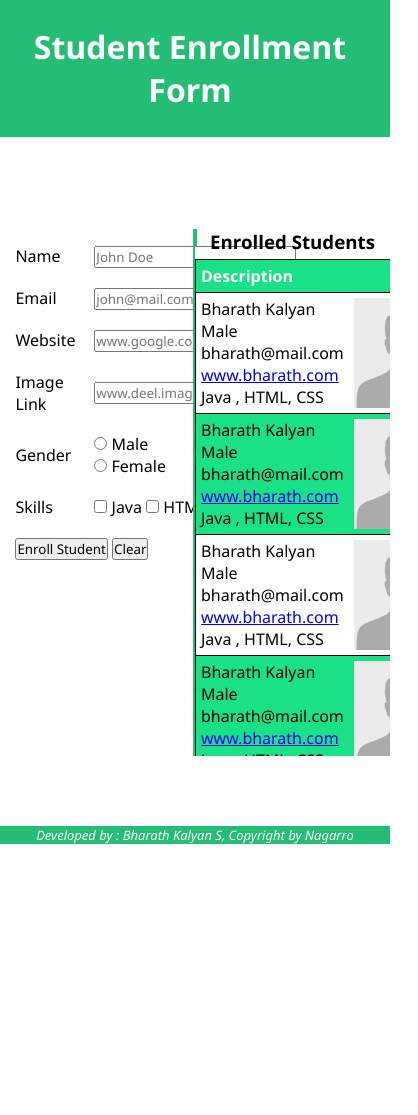
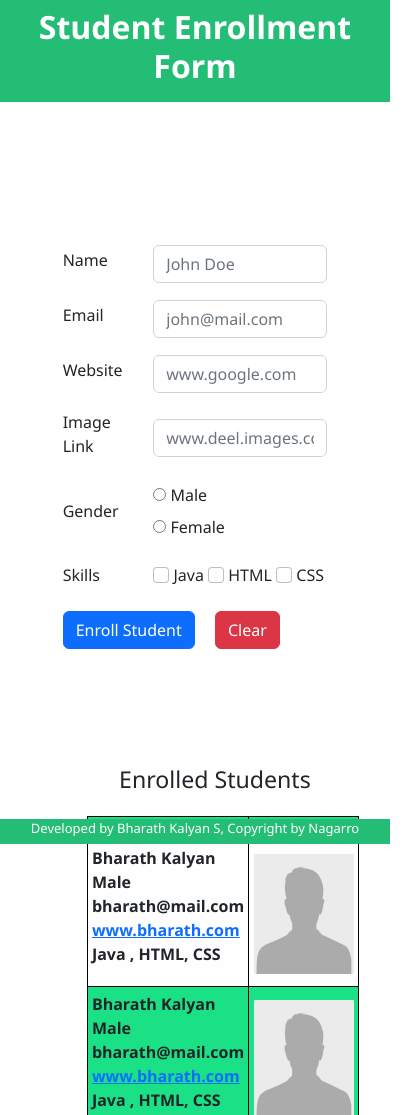
Before and after one commit to bharathkalyansnagarro/NagarroHomeAssignment, a plain HTML site: page index.html in a window 390 px wide. Shown: the top 1115 px of the page, 418 px wide, since content can reach past the window. Before the commit the page ends 879 px from the top, so only its background shows below. Drawn offline with nearby package versions, Linux system fonts and the light colour scheme; a script that the page names is missing.

Commit message:
Add files via upload

```diff
--- a/index.html
+++ b/index.html
@@ -13,13 +13,24 @@
       name="keywords"
       content="HTML, CSS, JS, Bootstrap, Student Enrollment Form!"
     />
-    <title>Student Enrollment Form!</title>
+    <title>Student Enrollment Form</title>
     <link rel="stylesheet" href="style.css" />
     <link
       rel="shortcut icon"
       href="images/favicons/nagarro_logo_favicon.jpg"
       type="image/x-icon"
     />
+    <link
+      href="https://cdn.jsdelivr.net/npm/bootstrap@5.2.2/dist/css/bootstrap.min.css"
+      rel="stylesheet"
+      integrity="sha384-Zenh87qX5JnK2Jl0vWa8Ck2rdkQ2Bzep5IDxbcnCeuOxjzrPF/et3URy9Bv1WTRi"
+      crossorigin="anonymous"
+    />
+    <script
+      src="https://cdn.jsdelivr.net/npm/bootstrap@5.2.2/dist/js/bootstrap.bundle.min.js"
+      integrity="sha384-OERcA2EqjJCMA+/3y+gxIOqMEjwtxJY7qPCqsdltbNJuaOe923+mo//f6V8Qbsw3"
+      crossorigin="anonymous"
+    ></script>
     <script src="myscript.js"></script>
   </head>
   <body>
@@ -30,7 +41,7 @@
 
     <main>
       <div class="container">
-        <!-- Left Side of the ContainerF -->
+        <!-- Left Side of the Container -->
         <div class="split left-side">
           <form id="studentForm">
             <table id="input">
@@ -41,10 +52,12 @@
                 <td>
                   <input
                     id="name"
+                    class="form-control"
                     type="text"
                     placeholder="John Doe"
                     autocomplete="off"
                   />
+                  <span id="spanName" class="span"></span>
                 </td>
               </tr>
 
@@ -55,10 +68,12 @@
                 <td>
                   <input
                     id="email"
+                    class="form-control"
                     type="email"
                     placeholder="john@mail.com"
                     autocomplete="off"
                   />
+                  <span id="spanName" class="span"></span>
                 </td>
               </tr>
 
@@ -70,9 +85,11 @@
                   <input
                     id="website"
                     type="text"
+                    class="form-control"
                     placeholder="www.google.com"
                     autocomplete="off"
                   />
+                  <span id="spanName" class="span"></span>
                 </td>
               </tr>
 
@@ -84,13 +101,14 @@
                   <input
                     id="image-link"
                     type="text"
+                    class="form-control"
                     placeholder="www.deel.images.com/image"
                     autocomplete="off"
                   />
                 </td>
               </tr>
 
-              <tr>
+              <tr id="genderOption">
                 <td>
                   <label class="form-label">Gender</label>
                 </td>
@@ -100,25 +118,58 @@
                   <br />
                   <input type="radio" id="female" name="gender" value="" />
                   <label for="female" class="form-label">Female</label>
+                  <br />
+                  <span id="spanName" class="span"></span>
                 </td>
               </tr>
 
               <tr>
-                <td><label>Skills</label></td>
-                <td>
-                  <input type="checkbox" name="Java" id="java" />
-                  <label class="form-label">Java</label>
-                  <input type="checkbox" name="HTML" id="html" />
-                  <label class="form-label">HTML</label>
-                  <input type="checkbox" name="CSS" id="css" />
-                  <label class="form-label">CSS</label>
+                <td class="pt-2 pb-2">
+                  <label for="checkbox" class="form form-check-label"
+                    >Skills</label
+                  >
+                </td>
+                <td class="pt-2 pb-2">
+                  <input
+                    id="java"
+                    type="checkbox"
+                    value="Java"
+                    class="form-check-input checkbox"
+                  />
+                  <label for="java">Java</label>
+                  <input
+                    id="html"
+                    type="checkbox"
+                    value="HTML"
+                    class="form-check-input checkbox"
+                  />
+                  <label for="html">HTML</label>
+                  <input
+                    id="css"
+                    type="checkbox"
+                    value="CSS"
+                    class="form-check-input checkbox"
+                  />
+                  <label for="css">CSS</label>
                 </td>
               </tr>
 
               <tr>
                 <td colspan="2">
-                  <button id="submitButton" type="submit">Enroll Student</button>
-                  <button id="resetButton" type="reset">Clear</button>
+                  <button
+                    id="submitButton"
+                    type="submit"
+                    class="btn btn-primary mt-2 me-2 mb-4"
+                  >
+                    Enroll Student
+                  </button>
+                  <button
+                    id="resetButton"
+                    type="reset"
+                    class="btn btn-danger mt-2 ms-2 mb-4"
+                  >
+                    Clear
+                  </button>
                 </td>
               </tr>
             </table>
@@ -128,16 +179,67 @@
         <!-- Right Side of the Container -->
         <div class="split right-side">
           <!-- Populate Student Side!! -->
-          <h3 style="text-align: center;font-weight: 600px; margin-bottom: 5px">Enrolled Students</h3>
+          <h3
+            style="text-align: center; font-weight: 600px; margin-bottom: 5px"
+          >
+            Enrolled Students
+          </h3>
 
           <table class="enrolledStudents">
             <thead class="enrolledTHead">
               <tr>
-                <th style="text-align:left">Description</th>
-                <th style="text-align:right;">Image</th>
+                <th class="ps-2">Description</th>
+                <th class="ps-1">Image</th>
               </tr>
             </thead>
             <tbody class="enrolledTBody">
+              <tr>
+                <td>
+                  <div class="descriptionBody">
+                    Bharath Kalyan
+                    <p>
+                      Male
+                      <br />
+                      bharath@mail.com
+                      <br />
+                      <a href="www.bharath.com" target="_blank"
+                        >www.bharath.com</a
+                      >
+                      <br />
+                      Java , HTML, CSS
+                    </p>
+                  </div>
+                </td>
+                <td>
+                  <div class="imageTableBody">
+                    <img src="images/defaultImage.png" alt="studentPhoto" />
+                  </div>
+                </td>
+              </tr>
+              <!-- Hard Coded -->
+              <tr>
+                <td>
+                  <div class="descriptionBody">
+                    Bharath Kalyan
+                    <p>
+                      Male
+                      <br />
+                      bharath@mail.com
+                      <br />
+                      <a href="www.bharath.com" target="_blank"
+                        >www.bharath.com</a
+                      >
+                      <br />
+                      Java , HTML, CSS
+                    </p>
+                  </div>
+                </td>
+                <td>
+                  <div class="imageTableBody">
+                    <img src="images/defaultImage.png" alt="studentPhoto" />
+                  </div>
+                </td>
+              </tr>
 
               <tr>
                 <td>
@@ -186,58 +288,6 @@
                   </div>
                 </td>
               </tr>
-
-
-              <tr>
-                <td>
-                  <div class="descriptionBody">
-                    Bharath Kalyan
-                    <p>
-                      Male
-                      <br />
-                      bharath@mail.com
-                      <br />
-                      <a href="www.bharath.com" target="_blank"
-                        >www.bharath.com</a
-                      >
-                      <br />
-                      Java , HTML, CSS
-                    </p>
-                  </div>
-                </td>
-                <td>
-                  <div class="imageTableBody">
-                    <img src="images/defaultImage.png" alt="studentPhoto" />
-                  </div>
-                </td>
-              </tr>
-
-
-
-              <tr>
-                <td>
-                  <div class="descriptionBody">
-                    Bharath Kalyan
-                    <p>
-                      Male
-                      <br />
-                      bharath@mail.com
-                      <br />
-                      <a href="www.bharath.com" target="_blank"
-                        >www.bharath.com</a
-                      >
-                      <br />
-                      Java , HTML, CSS
-                    </p>
-                  </div>
-                </td>
-                <td>
-                  <div class="imageTableBody">
-                    <img src="images/defaultImage.png" alt="studentPhoto" />
-                  </div>
-                </td>
-              </tr>
-
             </tbody>
           </table>
         </div>
@@ -245,7 +295,7 @@
     </main>
 
     <footer class="center">
-      <p>Developed by : Bharath Kalyan S, Copyright by Nagarro</p>
+      <p>Developed by Bharath Kalyan S, Copyright by Nagarro</p>
     </footer>
   </body>
 </html>
--- a/style.css
+++ b/style.css
@@ -1,7 +1,7 @@
 :root {
   --aquarium: #24bd76;
   --white: #fefefe;
-  --gold: #1ae185;
+  --lightGreen: #1ae185;
 }
 
 * {
@@ -14,16 +14,12 @@
 header {
   background-color: var(--aquarium);
   color: var(--aquarium);
-  padding: 3vh;
+  padding: 1vh;
 }
 
 /* Body of the Page */
 
 body {
-  padding: 0;
-  margin: 0;
-  width: 100%;
-  height: 100%;
   animation: fadeInAnimation ease 4s;
   animation-iteration-count: 1;
   animation-fill-mode: forwards;
@@ -31,10 +27,10 @@ body {
 
 @keyframes fadeInAnimation {
   0% {
-      opacity: 0;
+    opacity: 0;
   }
   100% {
-      opacity: 1;
+    opacity: 1;
   }
 }
 
@@ -47,7 +43,7 @@ body {
 .heading {
   color: var(--white);
   font-size: xx-large;
-  padding-right: 10px;
+  padding-right: 20px;
   text-align: center;
   font-weight: bolder;
 }
@@ -58,14 +54,13 @@ body {
   height: 77vh;
   padding-top: 1vh;
   margin-top: 10vh;
-  /* border: 2px solid red; */
 }
 
 /* Dividing Our Container into 2 Vertical Columns */
 .split {
   position: absolute;
   width: 50%;
-  height: 80%;
+  height: 75%;
   display: block;
   align-items: center;
   justify-content: center;
@@ -80,63 +75,153 @@ body {
   right: 0;
   display: block;
   border-left: 2px solid var(--aquarium);
-  overflow: auto;
+  /* overflow: auto; */
 }
-
 
 /*Form Details*/
 
-#input{
+#input {
   margin: auto;
   padding: 5px;
   /* width: 80%; */
 }
 
-#input td{
+#input td {
   padding: 1vh;
   margin: 0px auto;
   text-align: left;
 }
 
+/* Setting borders of input box to green on success */
+.form-control.success {
+  display: block;
+  width: 100%;
+  padding: 0.375rem 0.75rem;
+  font-size: 1rem;
+  font-weight: 400;
+  line-height: 1.5;
+  color: #212529;
+  background-color: #fff;
+  background-clip: padding-box;
+  border: 2px solid lightgreen;
+  appearance: none;
+  border-radius: 0.375rem;
+  transition: border-color 0.15s ease-in-out, box-shadow 0.15s ease-in-out;
+}
 
+/* Setting borders of input box to red on error */
+.form-control.error {
+  display: block;
+  width: 100%;
+  padding: 0.375rem 0.75rem;
+  font-size: 1rem;
+  font-weight: 400;
+  line-height: 1.5;
+  color: #212529;
+  background-color: #fff;
+  background-clip: padding-box;
+  border: 2px solid red;
+  appearance: none;
+  border-radius: 0.375rem;
+  transition: border-color 0.15s ease-in-out, box-shadow 0.15s ease-in-out;
+}
+
+/* Settings for Error message : Tooltip creation */
+.span {
+  width: fit-content;
+  position: absolute;
+  left: 40%;
+  top: 0;
+  padding: 1% 20%;
+  border-radius: 7px;
+  background-color: #fdcaca;
+  color: #ed6160;
+  font-size: small;
+  visibility: hidden;
+  opacity: 0;
+  transition: opacity 1s ease;
+}
+
+.span::before {
+  content: "";
+  width: 0;
+  height: 0;
+  border-left: 9px solid transparent;
+  border-right: 9px solid transparent;
+  border-top: 9px solid #fdcaca;
+  position: absolute;
+  bottom: -21%;
+  left: 10%;
+}
+
+/* Setting behaviour of Tooltip */
+#name:hover ~ #spanName,
+#name:focus ~ #spanName {
+  width: fit-content;
+  top: -2%;
+  opacity: 1;
+}
+
+#email:hover ~ #spanEmail,
+#email:focus ~ #spanEmail {
+  width: fit-content;
+  top: 10%;
+  opacity: 1;
+}
+
+#website:hover ~ #spanWebsite,
+#website:focus ~ #spanWebsite {
+  width: fit-content;
+  top: 23%;
+  opacity: 1;
+}
+
+#genderOption:hover #spanGender,
+#genderOption:focus #spanGender {
+  width: fit-content;
+  top: 45%;
+  opacity: 1;
+}
 
 /* Enrollment Table */
 .enrolledStudents {
-  width: 80%;
+  text-align: left;
+  font-weight: bold;
+  display: block;
+  height: 50vh;
+  overflow-y: auto;
+  margin-left: 4vw;
+}
+
+.enrolledTHead th {
+  color: white;
+  background-color: var(--lightGreen);
+  text-align: left;
   border: 1px solid black;
-  border-collapse: collapse;
+  width: 100%;
 }
 
 .enrolledTBody td {
-  border: 1px solid --gold;
-  padding: 5px;
+  border: 1px solid black;
+  padding: 0.5vh;
   animation: fadeIn 5s both;
 }
 
 @keyframes fadeIn {
-  0%{
-      opacity: 0;
+  0% {
+    opacity: 0;
   }
-  50%{
-      opacity: 30;
+  50% {
+    opacity: 30;
   }
-  100%{
-      opacity: 90;
+  100% {
+    opacity: 90;
   }
 }
-
-.enrolledTHead th {
-  padding: 5px;
-  background-color: var(--gold);
-  color: var(--white);
-}
-
-
 .enrolledTBody img {
+  display: block;
+  height: 120px;
   width: 100px;
-  height: 110px;
-  display: block;
-  float: right;
 }
 
 .enrolledTBody tr {
@@ -145,19 +230,58 @@ body {
 }
 
 .enrolledTBody tr:nth-last-child(odd) {
-  background-color: var(--gold);
+  background-color: var(--lightGreen);
 }
-
 
 /*Footer */
 footer {
   position: fixed;
   bottom: 0;
   width: 100%;
-  font-style: italic;
+  height: 3%;
   background-color: var(--aquarium);
   color: var(--white);
   text-align: center;
   font-size: small;
-  font-weight: 400;
+  font-weight: small;
 }
+/* Adding Resposiveness to the Website */
+
+@media only screen and (max-width: 700px) {
+  .container {
+    position: relative;
+  }
+
+  .heading {
+    text-align: center;
+    padding-right: 0vw;
+    color: white;
+    font-weight: bolder;
+  }
+
+  .split {
+    position: relative;
+    width: fit-content;
+    height: fit-content;
+    display: block;
+    align-items: center;
+    justify-content: center;
+    padding: 5vh;
+  }
+
+  .split.left-side {
+    left: 0;
+    border: hidden;
+  }
+
+  .split.right-side {
+    right: 0;
+    display: block;
+    border: hidden;
+  }
+
+  .enrolledStudents {
+    display: block;
+    padding: 2vh;
+  }
+}
```
Also changed, not shown: myscript.js (deleted, +0 -7 lines).
